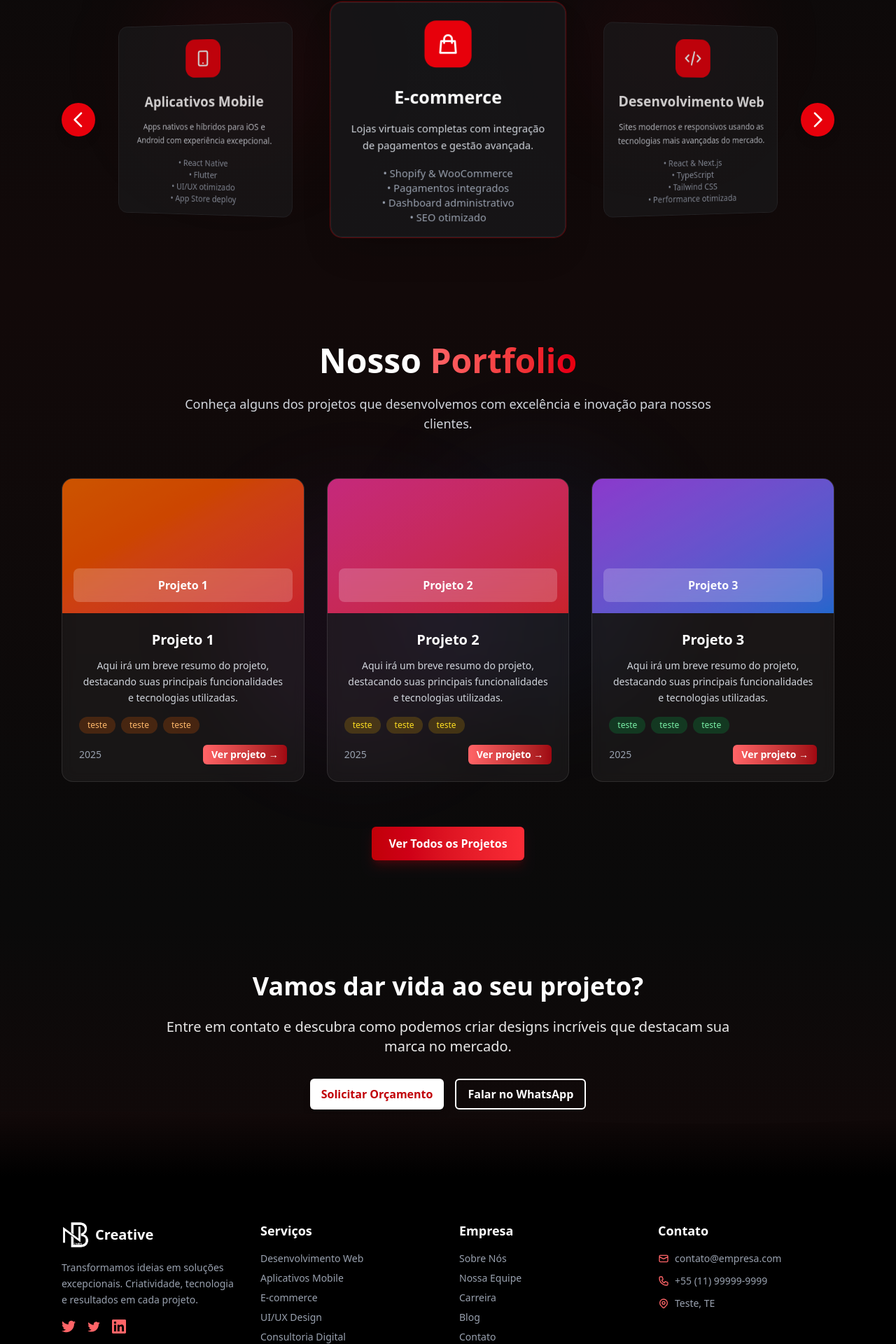
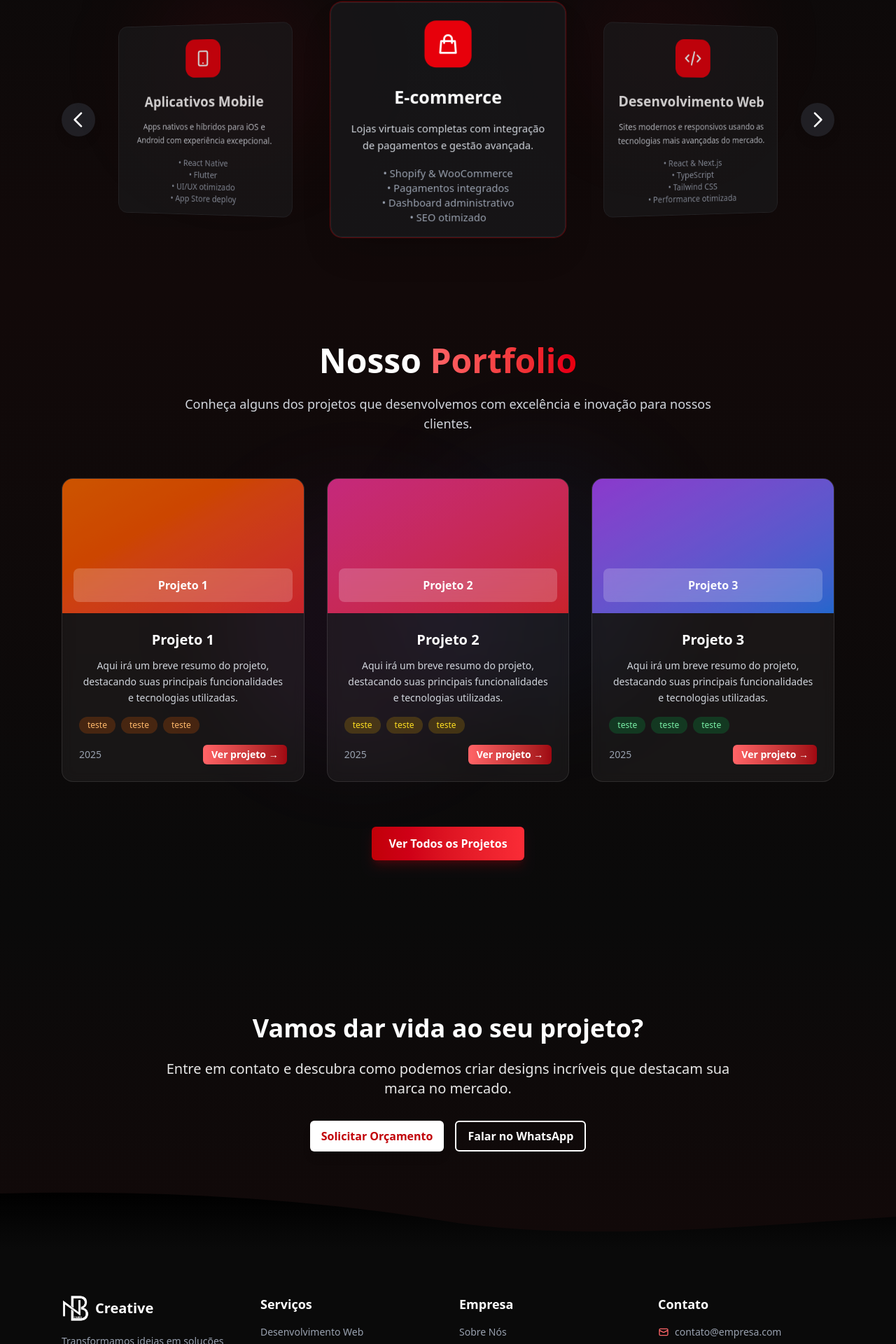
Before and after one commit to Converte-Workspace/landing-designer, a Next.js app: page / in a window 1280 px wide. Shown: the part 1667-3587 px from the top of the page at 70% size. Built offline with nearby package versions, Linux system fonts and the light colour scheme.

Commit message:
feat: structure pasts

```diff
--- a/src/app/components/footer/footer.tsx
+++ b/src/app/components/layout/footer.tsx
@@ -2,7 +2,7 @@ export function Footer() {
   return (
     <footer
       id="contact"
-      className="bg-black py-16"
+      className="bg-[#0a0a0a] py-16"
     >
       <div className="max-w-6xl mx-auto px-6">
         <div className="grid grid-cols-1 md:grid-cols-4 gap-8 mb-12">
--- a/src/app/components/cta/cta.tsx
+++ b/src/app/components/sections/cta.tsx
@@ -1,6 +1,6 @@
 export function CTA() {
   return (
-    <section className="py-20">
+    <section className="py-35 flex items-center justify-center">
       <div className="max-w-4xl mx-auto text-center px-6">
         <h2 className="text-4xl font-bold text-white mb-6">
           Vamos dar vida ao seu projeto?
--- a/src/app/components/hero/hero.tsx
+++ b/src/app/components/sections/hero.tsx
@@ -1,5 +1,5 @@
 import Image from "next/image";
-import { SectionDivider } from "../dividers/section-divider";
+import { SectionDivider } from "../ui/dividers/section-divider";
 
 export function Hero() {
   return (
--- a/src/app/components/middle/middle-info.tsx
+++ b/src/app/components/sections/middle-info.tsx
@@ -61,7 +61,7 @@ export function MiddleInfo() {
         <div className="relative flex items-center justify-center">
           <button
             onClick={goToPrev}
-            className="absolute left-0 z-20 w-12 h-12 bg-red-600 hover:bg-red-700 rounded-full flex items-center justify-center transition-colors duration-200 shadow-lg hover:shadow-xl transform hover:scale-105"
+            className="absolute left-0 z-20 w-12 h-12 bg-gray-600/30 hover:bg-gray-600/50 rounded-full flex items-center justify-center transition-colors duration-200 shadow-lg hover:shadow-xl transform hover:scale-105"
             aria-label="Serviço anterior"
           >
             <svg
@@ -215,7 +215,7 @@ export function MiddleInfo() {
 
           <button
             onClick={goToNext}
-            className="absolute right-0 z-20 w-12 h-12 bg-red-600 hover:bg-red-700 rounded-full flex items-center justify-center transition-colors duration-200 shadow-lg hover:shadow-xl transform hover:scale-105"
+            className="absolute right-0 z-20 w-12 h-12 bg-gray-600/30 hover:bg-gray-600/50 rounded-full flex items-center justify-center transition-colors duration-200 shadow-lg hover:shadow-xl transform hover:scale-105"
             aria-label="Próximo serviço"
           >
             <svg
--- a/src/app/components/dividers/section-divider.tsx
+++ b/src/app/components/ui/dividers/section-divider.tsx
@@ -35,29 +35,28 @@ export function SectionDivider({ to = "a", invert = false, className = "" }: Pro
   );
 }
 
-// Variante exclusiva para antes do Footer: somente a onda com gradiente
-// que transiciona da seção anterior para o fundo preto do rodapé.
+// Variante exclusiva para antes do Footer: usa o mesmo estilo do SectionDivider do topo
+// mas com a cor direcionada para o footer
 export function FooterWaveDivider({ from = "b", className = "" }: { from?: "a" | "b"; className?: string }) {
-  const prevBottomColor = from === "a" ? "#0a0a0a" : "#120909";
-  const footerColor = "#000000";
+  const baseColor = "#0a0a0a"; // Cor do footer (bg-gray-900)
   const gradId = `footerWaveGrad-${from}`;
 
   return (
-    <div aria-hidden className={`pointer-events-none -mt-16 sm:-mt-20 md:-mt-24 mb-[-1px] ${className}`}>
+    <div aria-hidden className={`pointer-events-none absolute bottom-0 left-0 right-0 ${className}`}>
       <svg
-        className="block w-full h-20 sm:h-24 md:h-28"
+        className="block w-full h-24 sm:h-32 md:h-40"
         viewBox="0 0 1200 120"
         preserveAspectRatio="none"
         xmlns="http://www.w3.org/2000/svg"
       >
         <defs>
           <linearGradient id={gradId} x1="0" y1="0" x2="0" y2="1">
-            <stop offset="0%" stopColor={prevBottomColor} />
-            <stop offset="100%" stopColor={footerColor} />
+            <stop offset="0%" stopColor="#000000" />
+            <stop offset="100%" stopColor={baseColor} />
           </linearGradient>
         </defs>
         <path
-          d="M0,20 C 300,18 550,28 750,35 C 950,42 1100,38 1200,32 L1200,120 L0,120 Z"
+          d="M0,60 C 250,55 450,70 600,90 C 780,112 1000,95 1200,85 L1200,120 L0,120 Z"
           fill={`url(#${gradId})`}
         />
       </svg>
--- a/src/app/page.tsx
+++ b/src/app/page.tsx
@@ -1,11 +1,11 @@
-import { Footer } from "./components/footer/footer";
-import Header from "./components/header/header";
-import { Hero } from "./components/hero/hero";
-import { Features } from "./components/features/features";
-import { MiddleInfo } from "./components/middle/middle-info";
-import { MiddleOrders } from "./components/middle/middle-orders";
-import { CTA } from "./components/cta/cta";
-import { FooterWaveDivider } from "./components/dividers/section-divider";
+import { Footer } from "./components/layout/footer";
+import Header from "./components/layout/header";
+import { Hero } from "./components/sections/hero";
+import { Features } from "./components/sections/features";
+import { MiddleInfo } from "./components/sections/middle-info";
+import { MiddleOrders } from "./components/sections/middle-orders";
+import { CTA } from "./components/sections/cta";
+import { FooterWaveDivider } from "./components/ui/dividers/section-divider";
 
 export default function Home() {
   return (
@@ -26,11 +26,13 @@ export default function Home() {
       <div className="bg-section-a">
         <MiddleOrders />
       </div>
-      <div className="bg-section-b">
+      <div className="bg-section-b relative">
         <CTA />
+        {/* Divider específico antes do footer: onda com gradiente da seção anterior para o footer */}
+        <div className="pointer-events-none">
+          <FooterWaveDivider from="b" />
+        </div>
       </div>
-      {/* Divider específico antes do footer: onda com gradiente da seção anterior para o footer */}
-      <FooterWaveDivider from="b" />
       <Footer />
     </div>
   );
```
Also changed, not shown: src/app/components/layout/header.tsx (renamed from src/app/components/header/header.tsx), src/app/components/sections/features.tsx (renamed from src/app/components/features/features.tsx), src/app/components/sections/middle-orders.tsx (renamed from src/app/components/middle/middle-orders.tsx).
